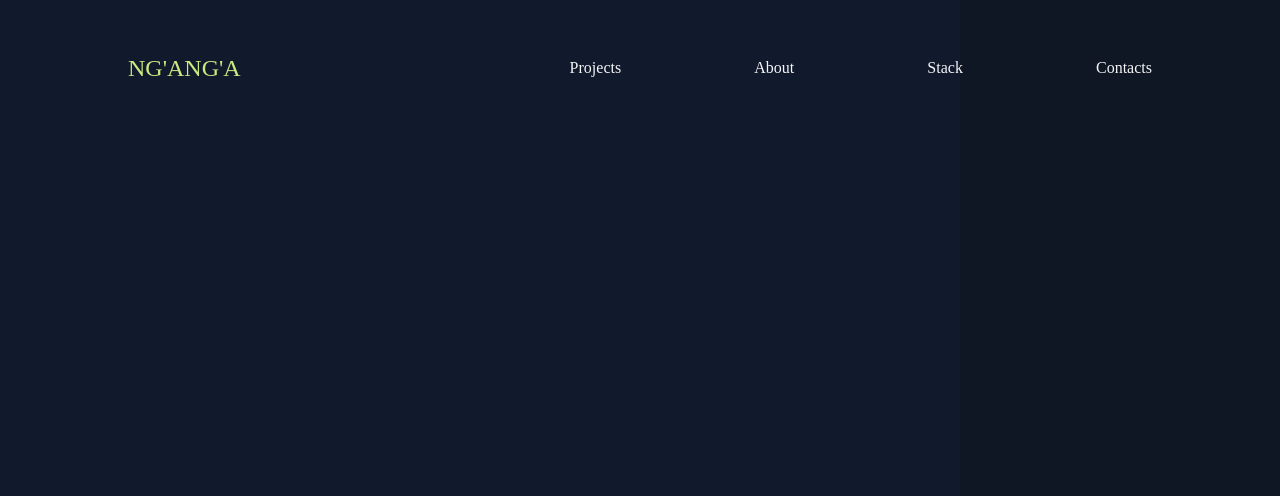
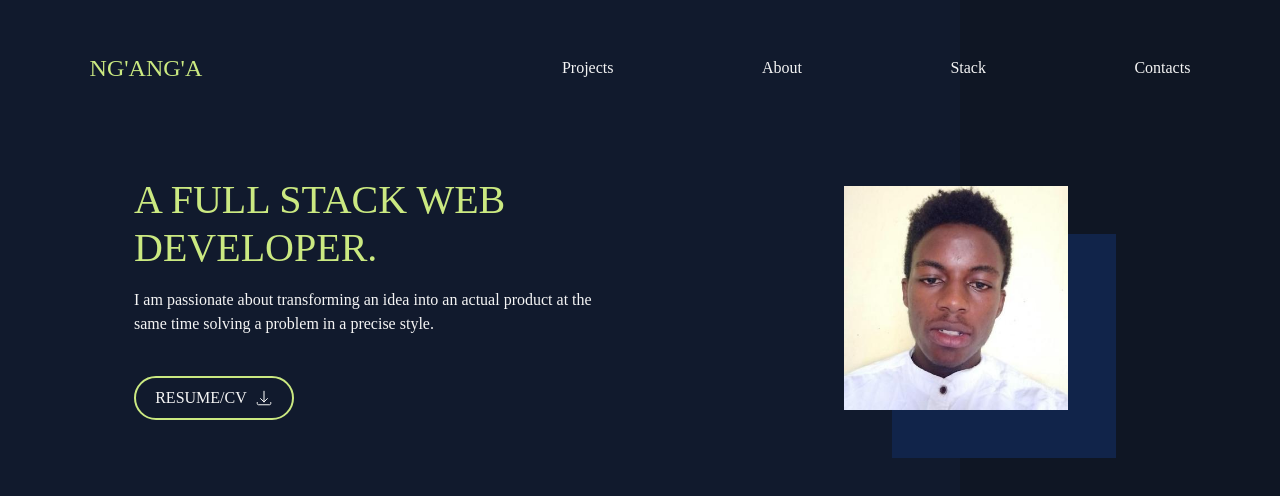
Before and after one commit to devjamesnjoroge/portfolio, an Angular app: page / in a window 1280 px wide. Shown: the top 496 px of the page. Built offline with nearby package versions, Linux system fonts and the light colour scheme; a web font is replaced by a local one.

Commit message:
ft: add hero component contents

```diff
--- a/src/app/app.component.html
+++ b/src/app/app.component.html
@@ -1,2 +1,3 @@
 <app-navbar></app-navbar>
+<app-hero></app-hero>
 <router-outlet></router-outlet>
--- a/src/app/app.module.ts
+++ b/src/app/app.module.ts
@@ -4,11 +4,13 @@ import { BrowserModule } from '@angular/platform-browser';
 import { AppRoutingModule } from './app-routing.module';
 import { AppComponent } from './app.component';
 import { NavbarComponent } from './components/navbar/navbar.component';
+import { HeroComponent } from './components/hero/hero.component';
 
 @NgModule({
   declarations: [
     AppComponent,
-    NavbarComponent
+    NavbarComponent,
+    HeroComponent
   ],
   imports: [
     BrowserModule,
--- /dev/null
+++ b/src/app/components/hero/hero.component.html
@@ -0,0 +1,23 @@
+<div class="container hero">
+    <div class="row">
+        <div class="col-md-6 pe-5">
+            <h1>A FULL STACK WEB DEVELOPER.</h1>
+            <p class="mt-3">I am passionate about transforming an idea into an actual product at the same
+                time solving a problem in a precise style. </p>
+
+            <div class="btn rounded-pill">
+                <span>RESUME/CV</span>
+                <svg width="18" height="18" viewBox="0 0 36 36" fill="none" xmlns="http://www.w3.org/2000/svg">
+                    <path d="M31.5 27V29.25C31.5 30.4875 30.4875 31.5 29.25 31.5H6.75C5.5125 31.5 4.5 30.4875 4.5 29.25V27" stroke="#F5F5F5" stroke-width="2" stroke-miterlimit="10" stroke-linecap="round" stroke-linejoin="round"/>
+                    <path d="M18 4.5V25.875" stroke="white" stroke-width="2" stroke-miterlimit="10" stroke-linecap="round" stroke-linejoin="round"/>
+                    <path d="M24.75 19.125L18 25.875L11.25 19.125" stroke="white" stroke-width="2" stroke-miterlimit="10" stroke-linecap="round" stroke-linejoin="round"/>
+                </svg>
+            </div>
+        </div>
+        <div class="col-md-6 d-flex align-items-center justify-content-end overlay">
+            <div class="sq-bg">
+                <div class="square"></div>
+            </div>
+        </div>
+    </div>
+</div>
--- /dev/null
+++ b/src/app/components/hero/hero.component.ts
@@ -0,0 +1,15 @@
+import { Component, OnInit } from '@angular/core';
+
+@Component({
+  selector: 'app-hero',
+  templateUrl: './hero.component.html',
+  styleUrls: ['./hero.component.css']
+})
+export class HeroComponent implements OnInit {
+
+  constructor() { }
+
+  ngOnInit(): void {
+  }
+
+}
--- a/src/styles.css
+++ b/src/styles.css
@@ -10,7 +10,7 @@ nav{
     display: flex;
     align-items: center;
     justify-content: space-between;
-    padding: 5vh 10vw;
+    padding: 5vh 7vw;
     text-align: center;
 }
 
@@ -58,6 +58,52 @@ nav ul li a:hover{
     display: none;
 }
 
+.hero{
+    padding: 5vh 5vw;
+}
+
+.hero .row .col-md-6 h1{
+    color: #CBE981;
+}
+
+.hero .row .col-md-6 p{
+    color: #f5f5f5;
+}
+
+.hero .row .col-md-6 .btn{
+    margin-top: 5vh;
+    display: flex;
+    padding: 0.5em 1.2em;
+    align-items: center;
+    gap: 0.5em;
+    border: 2px solid #CBE981;
+    width: max-content;
+    color: #f5f5f5;
+}
+
+.overlay{
+    padding-right: 7vw;
+}
+
+.sq-bg{
+    background-image: url(assets/98014792.jpeg);
+    height: 14rem;
+    width: 14rem;
+    background-position: center;
+    background-size: cover;
+    position: relative;
+}
+
+.square{
+    position: absolute;
+    height: 14rem;
+    width: 14rem;
+    background-color: #11244A;
+    left: 3rem;
+    top: 3rem;
+    z-index: -1;
+}
+
 @media screen and (max-width: 768px) {
 
     nav ul{
```
Also changed, not shown: src/app/components/hero/hero.component.css (added), src/assets/98014792.jpeg (added), 1 other file (tests, documents, lock files or other folders).
